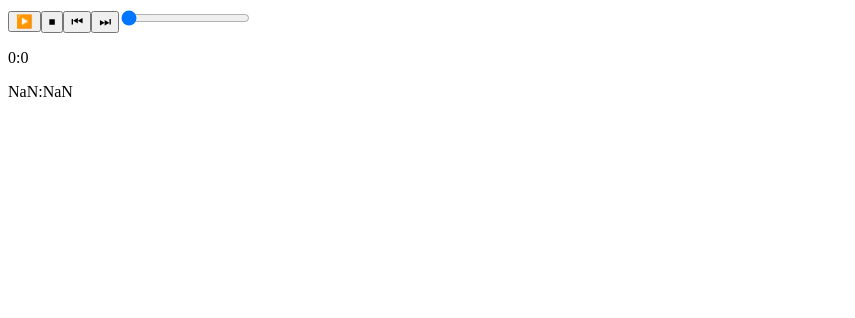
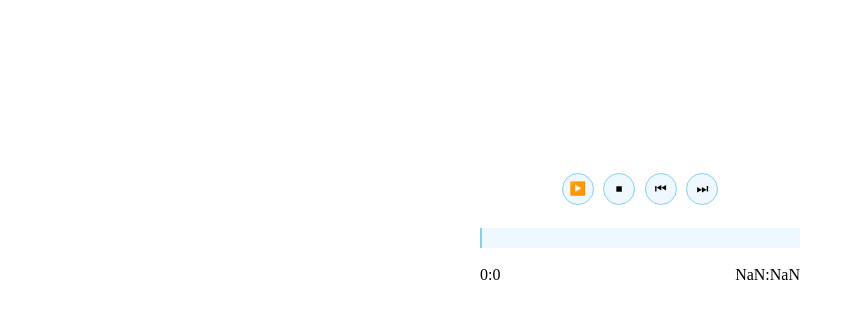
Before and after one commit to Track-1/pre-task, a React (Create React App) app: page /jsPlayer in a window 1280 px wide. Shown: the top 318 px of the page, without its empty margins (0-855 px from the left). Built offline with nearby package versions, Linux system fonts and the light colour scheme.

Commit message:
[ design ] 오디오 버튼 및 프로그레스 바 스타일링

```diff
--- a/src/components/js/Player.tsx
+++ b/src/components/js/Player.tsx
@@ -1,5 +1,6 @@
 import { useEffect, useMemo, useState } from "react";
 import jsMusic from "../../assets/christmas.mp3";
+import styled from "styled-components";
 
 export default function Player() {
     const audio = useMemo(()=>new Audio(jsMusic),[jsMusic])
@@ -53,13 +54,15 @@ export default function Player() {
 
 
     return(
-    <>
-        <button type="button" onClick={handlePlay}>{!play?("▶️"):("⏸")}</button>
-        <button type="button" onClick={handleOnload}>⏹</button>
-        <button type="button" onClick={handleOnBackward}>⏮</button>
-        <button type="button" onClick={handleOnForward}>⏭</button>
+    <StPlayerWrapper>
+        <StButtonWrapper>
+            <button type="button" onClick={handlePlay}>{!play?("▶️"):("⏸")}</button>
+            <button type="button" onClick={handleOnload}>⏹</button>
+            <button type="button" onClick={handleOnBackward}>⏮</button>
+            <button type="button" onClick={handleOnForward}>⏭</button>
+        </StButtonWrapper>
 
-        <input
+        <StProgress
             type="range"
             min="0"
             max="1000"
@@ -69,11 +72,70 @@ export default function Player() {
             }}
           />
 
-        <section>
+        <StTimeWrapper>
             <p>{currentTime}</p>
             <p>{duration}</p>
-        </section>
+        </StTimeWrapper>
 
-    </>
+    </StPlayerWrapper>
     );
 }
+
+const StPlayerWrapper=styled.section`
+    display: flex;
+    justify-content: center;
+    align-items: center;
+    flex-direction: column;
+`
+
+const StButtonWrapper=styled.div`
+    display: flex;
+
+    margin: 10rem 0 1rem 0;
+
+    & > button{
+        width: 2rem;
+        height: 2rem;
+
+        margin: 0.3rem;
+
+        border: 0.1rem solid skyblue;
+        border-radius: 10rem;
+
+        background-color: aliceblue;
+    }
+`
+
+const StTimeWrapper=styled.div`
+    display: flex;
+    justify-content: space-between;
+
+    width: 20rem;
+`
+
+const StProgress=styled.input`
+    -webkit-appearance: none;
+    width:20rem;
+    background: aliceblue;
+    overflow: hidden;
+
+    &:focus {
+        outline: none;
+    }
+    &::-webkit-slider-thumb {
+        -webkit-appearance: none;
+        width: 0.001rem;
+        height: 1rem;
+
+        background: skyblue;
+        box-shadow: -100vw 0 0 100vw skyblue;
+    }
+
+    &::-webkit-slider-runnable-track {
+        width: 100%;
+        height: 100%;
+        cursor: pointer;
+        /* border-radius: 5px; */
+        border: 2px solid aliceblue;
+    }
+`
```
